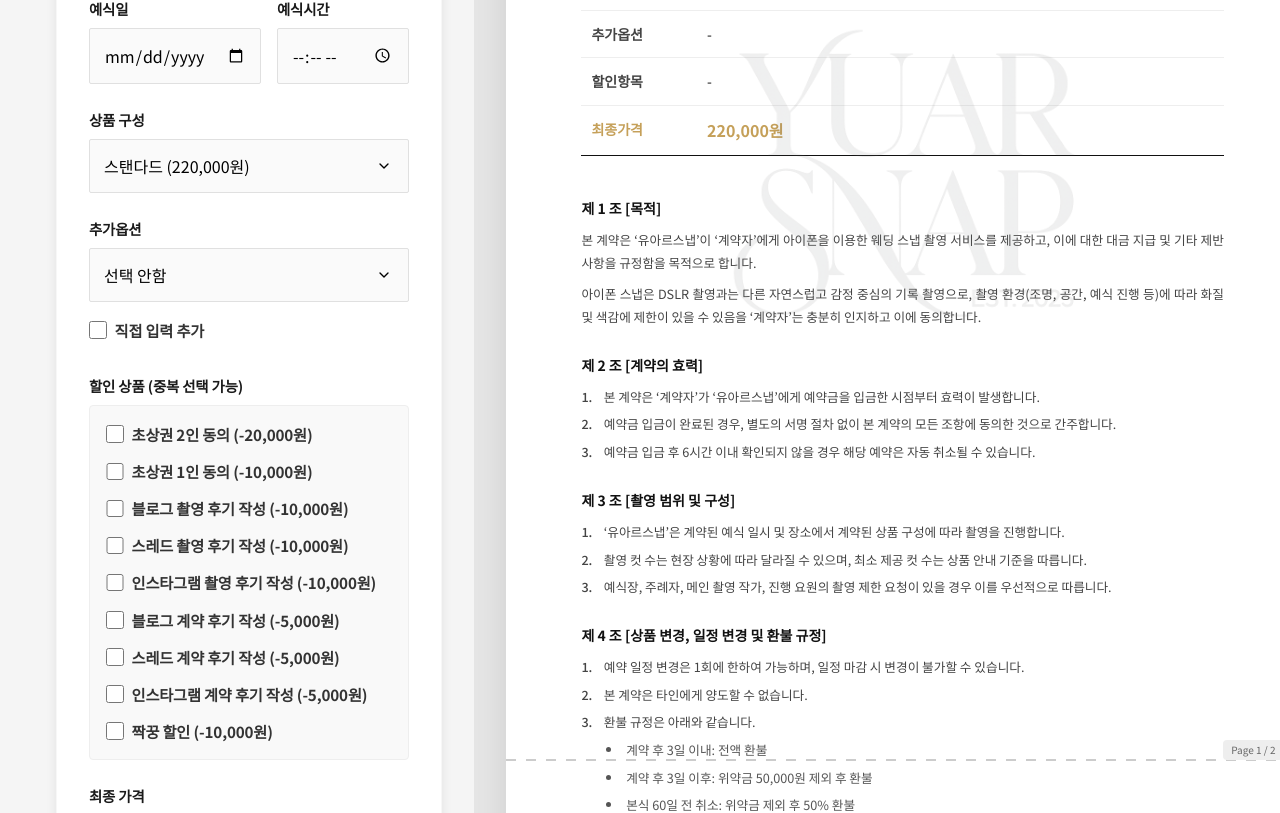
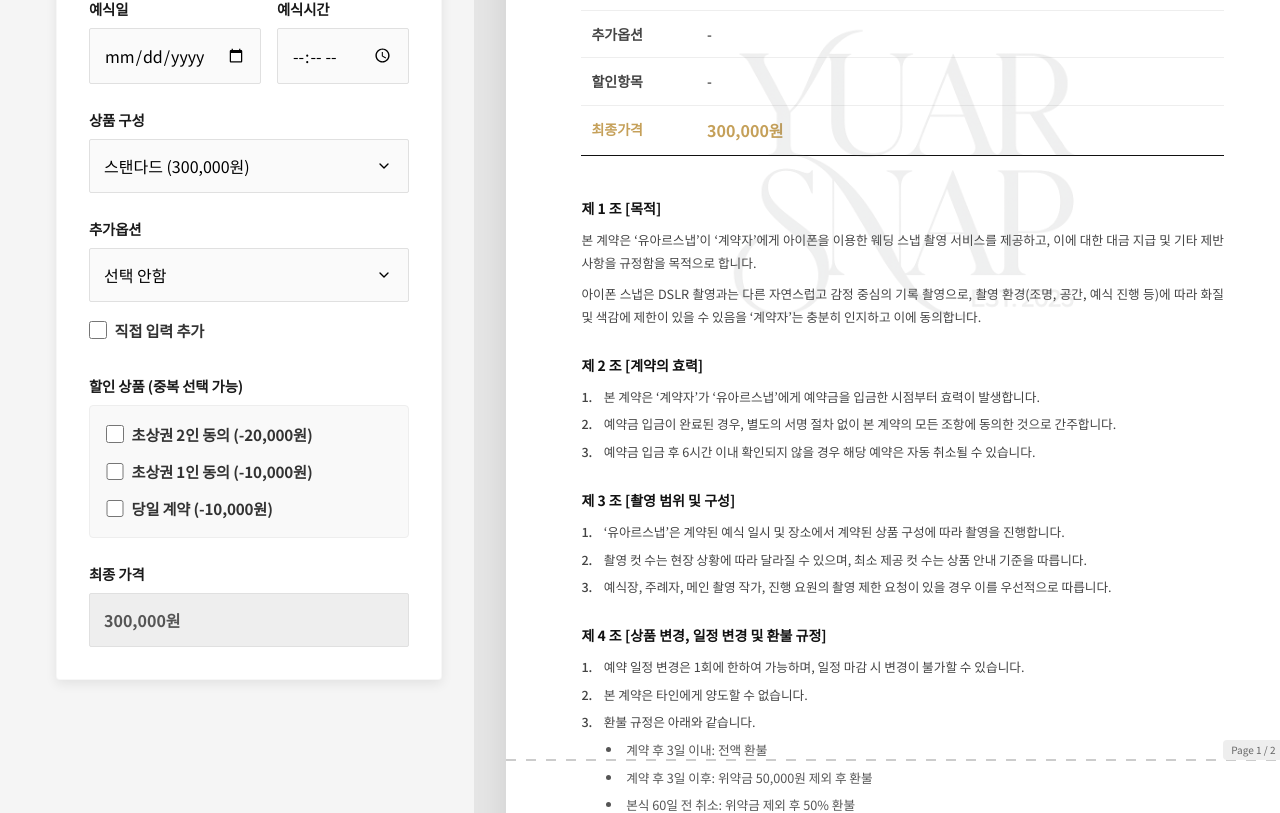
Before and after one commit to y2hscmtk/yuar-snap, a React (Vite) app: page / in a window 1280 px wide. Shown: the part 540-1353 px from the top of the page. Built offline with nearby package versions, Linux system fonts and the light colour scheme.

Commit message:
[feature modify] 제공 가격, 서비스 수정

```diff
--- a/src/components/ContractForm.jsx
+++ b/src/components/ContractForm.jsx
@@ -1,28 +1,7 @@
 import React, { useEffect } from 'react';
 import './ContractForm.css';
 
-const PRICING = {
-    packages: {
-        standard: { label: '스탠다드', price: 220000 },
-        premium: { label: '프리미엄', price: 270000 },
-    },
-    options: {
-        none: { label: '선택 안함', price: 0 },
-        banquet: { label: '원판, 2부 및 연회장 추가', price: 50000 },
-        add30min: { label: '30분 추가 촬영', price: 30000 },
-    },
-    discounts: [
-        { id: 'portrait', label: '초상권 2인 동의', price: -20000 },
-        { id: 'disagree1', label: '초상권 1인 동의', price: -10000 },
-        { id: 'blog_review', label: '블로그 촬영 후기 작성', price: -10000 },
-        { id: 'thread_review', label: '스레드 촬영 후기 작성', price: -10000 },
-        { id: 'insta_review', label: '인스타그램 촬영 후기 작성', price: -10000 },
-        { id: 'blog_contract', label: '블로그 계약 후기 작성', price: -5000 },
-        { id: 'thread_contract', label: '스레드 계약 후기 작성', price: -5000 },
-        { id: 'insta_contract', label: '인스타그램 계약 후기 작성', price: -5000 },
-        { id: 'partner', label: '짝꿍 할인', price: -10000 },
-    ]
-};
+import { PRICING } from '../constants/prices';
 
 const ContractForm = ({ data, onChange }) => {
 
--- a/src/components/ContractPreview.jsx
+++ b/src/components/ContractPreview.jsx
@@ -3,28 +3,7 @@ import logo from '../assets/logo.png';
 import sign from '../assets/sign.png';
 import './ContractPreview.css';
 
-const PRICING = {
-    packages: {
-        standard: { label: '스탠다드', price: 220000 },
-        premium: { label: '프리미엄', price: 270000 },
-    },
-    options: {
-        none: { label: '선택 안함', price: 0 },
-        banquet: { label: '원판, 2부 및 연회장 추가', price: 50000 },
-        add30min: { label: '30분 추가 촬영', price: 30000 },
-    },
-    discounts: [
-        { id: 'portrait', label: '초상권 2인 동의', price: -20000 },
-        { id: 'disagree1', label: '초상권 1인 동의', price: -10000 },
-        { id: 'blog_review', label: '블로그 촬영 후기 작성', price: -10000 },
-        { id: 'thread_review', label: '스레드 촬영 후기 작성', price: -10000 },
-        { id: 'insta_review', label: '인스타그램 촬영 후기 작성', price: -10000 },
-        { id: 'blog_contract', label: '블로그 계약 후기 작성', price: -5000 },
-        { id: 'thread_contract', label: '스레드 계약 후기 작성', price: -5000 },
-        { id: 'insta_contract', label: '인스타그램 계약 후기 작성', price: -5000 },
-        { id: 'partner', label: '짝꿍 할인', price: -10000 },
-    ]
-};
+import { PRICING } from '../constants/prices';
 
 const ContractPreview = ({ data }) => {
     const ref = useRef(null);
--- /dev/null
+++ b/src/constants/prices.js
@@ -0,0 +1,20 @@
+export const PRICING = {
+    packages: {
+        standard: { label: '스탠다드', price: 300000 },
+        premium: { label: '프리미엄', price: 350000 },
+    },
+    options: {
+        none: { label: '선택 안함', price: 0 },
+        original: { label: '원판 추가', price: 30000 },
+        pyebaek: { label: '폐백 추가', price: 30000 },
+        part2: { label: '2부 추가', price: 50000 },
+        add30min: { label: '30분 추가 촬영', price: 30000 },
+        correction: { label: '보정본 추가', price: 10000 },
+        reels: { label: '~60초 릴스제작', price: 30000 },
+    },
+    discounts: [
+        { id: 'portrait', label: '초상권 2인 동의', price: -20000 },
+        { id: 'disagree1', label: '초상권 1인 동의', price: -10000 },
+        { id: 'today', label: '당일 계약', price: -10000 },
+    ]
+};
```
